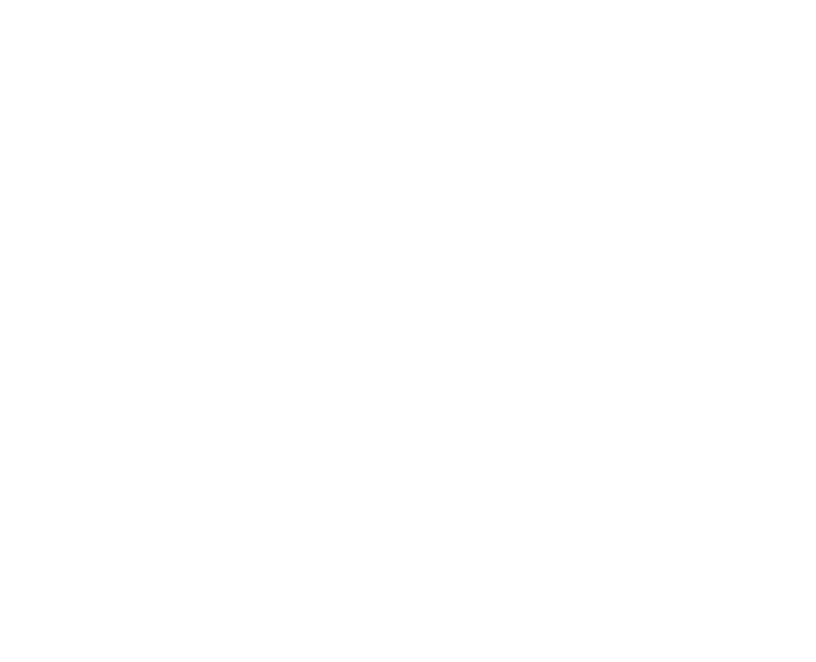
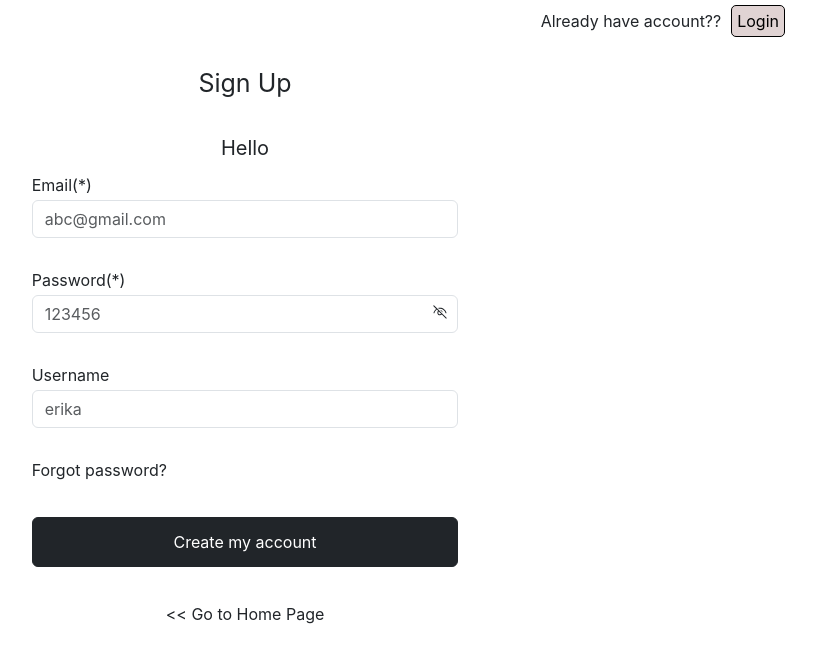
Before and after one commit to NguyenAnhCuong/ReactJS, a React (Create React App) app: page /register in a window 1280 px wide. Before the commit this address had no page. Shown: the top 662 px of the page, without its empty margins (395-1211 px from the left). Built offline with nearby package versions, Linux system fonts and the light colour scheme.

Commit message:
register

```diff
--- a/src/API/userService.js
+++ b/src/API/userService.js
@@ -37,6 +37,14 @@
   });
 };
 
+const postRegister = (userEmail, userPassword, userName) => {
+  return axios.post("api/v1/register", {
+    email: userEmail,
+    password: userPassword,
+    username: userName,
+  });
+};
+
 // const postLogin1 = (email, password) => {
 //   return axios.post("api/v1/login", {
 //     data: { email, password },
@@ -44,6 +52,7 @@
 // };
 
 export {
+  postRegister,
   postLogin,
   getUserPaginate,
   deleteUsers,
--- a/src/components/Auth/Login.js
+++ b/src/components/Auth/Login.js
@@ -9,8 +9,28 @@
   const [password, setPassword] = useState("");
   const navigate = useNavigate();
 
+  function validateEmail(sEmail) {
+    var filter =
+      /^([\w-\.\+]+)@((\[[0-9]{1,3}\.[0-9]{1,3}\.[0-9]{1,3}\.)|(([\w-]+\.)+))([a-zA-Z]{2,4}|[0-9]{1,3})(\]?)$/;
+    if (filter.test(sEmail)) {
+      return true;
+    } else {
+      return false;
+    }
+  }
+
   const handleLogin = async () => {
     //validate
+
+    const isValidEmail = validateEmail(email);
+    if (!isValidEmail) {
+      toast.error("Invalid Email");
+      return;
+    }
+    if (!password) {
+      toast.error("Invalid password");
+      return;
+    }
 
     //api
     const response = await postLogin(email, password);
@@ -30,7 +50,7 @@
     <div className="login-container">
       <div className="header">
         <span>Not have account??</span>
-        <button>Sign Up</button>
+        <button onClick={() => navigate("/register")}>Sign Up</button>
       </div>
       <div className="title col-4 mx-auto">Quizz</div>
       <div className="welcome col-4 mx-auto">Hello</div>
--- /dev/null
+++ b/src/components/Auth/Register.js
@@ -0,0 +1,126 @@
+import { useState } from "react";
+import { useNavigate } from "react-router-dom";
+import { postRegister } from "../../API/userService";
+import { toast } from "react-toastify";
+import { VscEye, VscEyeClosed } from "react-icons/vsc";
+import "./Register.scss";
+
+const Register = () => {
+  const [email, setEmail] = useState("");
+  const [password, setPassword] = useState("");
+  const [username, setUsername] = useState("");
+  const [ishowPassword, setIsShowPassword] = useState(false);
+  const navigate = useNavigate();
+
+  function validateEmail(sEmail) {
+    var filter =
+      /^([\w-\.\+]+)@((\[[0-9]{1,3}\.[0-9]{1,3}\.[0-9]{1,3}\.)|(([\w-]+\.)+))([a-zA-Z]{2,4}|[0-9]{1,3})(\]?)$/;
+    if (filter.test(sEmail)) {
+      return true;
+    } else {
+      return false;
+    }
+  }
+
+  const handleSubmitUser = async () => {
+    //validate
+    const isValidEmail = validateEmail(email);
+    if (!isValidEmail) {
+      toast.error("Invalid Email");
+      return;
+    }
+    if (!password) {
+      toast.error("Invalid password");
+      return;
+    }
+
+    let respone = await postRegister(email, password, username);
+    console.log("respone", respone);
+
+    if (respone && respone.EC === 0) {
+      toast.success(respone.EM);
+      navigate("/login");
+    }
+    if (respone && respone.EC !== 0) {
+      toast.error(respone.EM);
+    }
+  };
+
+  return (
+    <div>
+      <div className="register-container">
+        <div className="header">
+          <span>Already have account??</span>
+          <button onClick={() => navigate("/login")}>Login</button>
+        </div>
+        <div className="title col-4 mx-auto">Sign Up</div>
+        <div className="welcome col-4 mx-auto">Hello</div>
+        <div className="content-form col-4 mx-auto">
+          <div className="form-group">
+            <label>Email(*)</label>
+            <input
+              value={email}
+              placeholder="abc@gmail.com"
+              onChange={(event) => setEmail(event.target.value)}
+              type={"email"}
+              className="form-control"
+            />
+          </div>
+          <div className="form-group pass-group">
+            <label>Password(*)</label>
+            <input
+              placeholder="123456"
+              value={password}
+              onChange={(event) => setPassword(event.target.value)}
+              type={ishowPassword ? "text" : "password"}
+              className="form-control"
+            />
+            {ishowPassword ? (
+              <span
+                className="icons-eye"
+                onClick={() => setIsShowPassword(false)}
+              >
+                <VscEye />
+              </span>
+            ) : (
+              <span
+                className="icons-eye"
+                onClick={() => setIsShowPassword(true)}
+              >
+                <VscEyeClosed />
+              </span>
+            )}
+          </div>
+          <div className="form-group">
+            <label>Username</label>
+            <input
+              placeholder="erika"
+              value={username}
+              onChange={(event) => setUsername(event.target.value)}
+              type={"text"}
+              className="form-control"
+            />
+          </div>
+          <span className="forgot-password">Forgot password?</span>
+          <div>
+            <button onClick={() => handleSubmitUser()} className="btn btn-dark">
+              Create my account
+            </button>
+          </div>
+          <div className="text-center">
+            <span
+              className="back"
+              onClick={() => {
+                navigate("/");
+              }}
+            >
+              &#60;&#60; Go to Home Page
+            </span>
+          </div>
+        </div>
+      </div>
+    </div>
+  );
+};
+
+export default Register;
--- /dev/null
+++ b/src/components/Auth/Register.scss
@@ -0,0 +1,51 @@
+.register-container {
+  .header {
+    height: 45px;
+    text-align: right;
+    padding: 5px 100px 0 100px;
+    button {
+      border: 1px solid;
+      padding: 3px 5px;
+      margin-left: 10px;
+      border-radius: 5px;
+      color: black;
+      background-color: rgb(224, 211, 211);
+    }
+  }
+  .title {
+    font-size: 25px;
+    padding: 20px 0px;
+    text-align: center;
+  }
+  .welcome {
+    font-size: 20px;
+    padding: 10px 0px;
+    text-align: center;
+  }
+  .content-form {
+    display: flex;
+    flex-direction: column;
+    gap: 15px;
+    input {
+      margin-bottom: 15px;
+      margin-top: 3px;
+    }
+    button {
+      width: 100%;
+      margin: 20px 0px;
+      height: 50px;
+    }
+    .back {
+      cursor: pointer;
+    }
+  }
+  .pass-group {
+    position: relative;
+    .icons-eye {
+      cursor: pointer;
+      position: absolute;
+      right: 10px;
+      bottom: 25px;
+    }
+  }
+}
--- a/src/components/header/header.js
+++ b/src/components/header/header.js
@@ -38,7 +38,12 @@
             <button className="btn-login" onClick={() => handleLogin()}>
               Log in
             </button>
-            <button className="btn-signup">Sign up</button>
+            <button
+              className="btn-signup"
+              onClick={() => navigate("/register")}
+            >
+              Sign up
+            </button>
             {/* <NavDropdown title="Setting" id="basic-nav-dropdown">
               <NavDropdown.Item href="#action/3.1">Log in</NavDropdown.Item>
               <NavDropdown.Item href="#action/3.2">Log Out</NavDropdown.Item>
--- a/src/layout.js
+++ b/src/layout.js
@@ -7,6 +7,7 @@
 import ManageUser from "./components/admin/Content/ManageUser.js";
 import Dashboard from "./components/admin/Content/Dashboard.js";
 import Login from "./components/Auth/Login.js";
+import Register from "./components/Auth/Register.js";
 
 const Layout = (props) => {
   return (
@@ -23,6 +24,7 @@
         </Route>
 
         <Route path="/login" element={<Login />}></Route>
+        <Route path="/register" element={<Register></Register>} />
       </Routes>
 
       <ToastContainer
```
